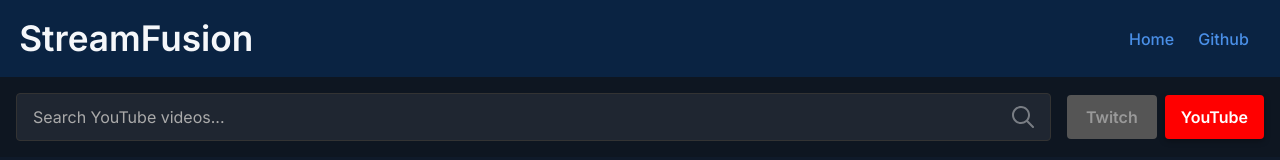
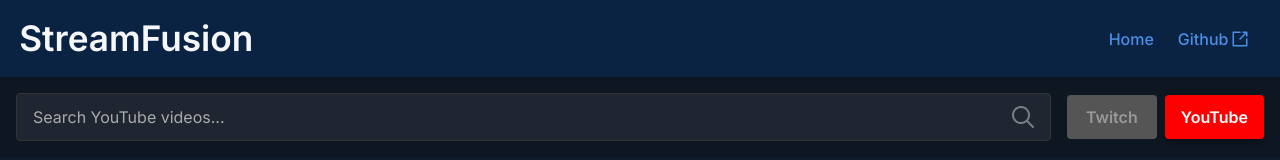
Before and after one commit to WesloTheWeb/streamFusion, a React (Vite) app: page / in a window 1280 px wide. Shown: the top 160 px of the page. Built offline with nearby package versions, Linux system fonts and the light colour scheme.

Commit message:
added SVG to Github hyperlink

```diff
--- a/src/components/NavigationHeader/Navigation.module.scss
+++ b/src/components/NavigationHeader/Navigation.module.scss
@@ -15,5 +15,17 @@
 
     a {
         margin: 0 .75rem;
+        gap: .15rem;
     }
 }
+
+.navLink {
+    display: flex;
+    align-items: center;
+}
+
+.navIcon {
+    width: 18px;
+    height: 18px;
+    fill: currentColor;
+}
--- a/src/components/NavigationHeader/NavigationHeader.tsx
+++ b/src/components/NavigationHeader/NavigationHeader.tsx
@@ -1,20 +1,32 @@
 import { navLinksConfig } from "../../config/nav/navConfig";
 import classes from './Navigation.module.scss';
 
-const { navLinkContainer } = classes;
+const { navLinkContainer, navLink, navIcon } = classes;
 
 const NavigationHeader = ({ }) => {
     return (
         <nav className={navLinkContainer}>
             <h1>StreamFusion</h1>
-            <div>
+            <div className={navLink}
+            >
                 {
-                    navLinksConfig.map((navLink) => {
+                    navLinksConfig.map((navItem) => {
                         return (
                             <a
-                                key={navLink.navTitle}
-                                href={navLink.path}>
-                                {navLink.navTitle}
+                                key={navItem.navTitle}
+                                href={navItem.path}
+                                className={navLink}
+                            >
+                                {navItem.navTitle}
+                                {navItem.icon && (
+                                    <svg
+                                        className={navIcon}
+                                        viewBox={navItem.icon.viewBox}
+                                        xmlns="http://www.w3.org/2000/svg"
+                                    >
+                                        <path d={navItem.icon.path}></path>
+                                    </svg>
+                                )}
                             </a>
                         )
                     })
--- a/src/config/nav/navConfig.ts
+++ b/src/config/nav/navConfig.ts
@@ -3,10 +3,15 @@
 export const navLinksConfig = [
     {
         navTitle: NAV_HOME,
-        path: '/'
+        path: '/',
+        icon: null
     },
     {
         navTitle: NAV_GITHUB_TITLE,
-        path: GITHUB_REPO_LINK
+        path: GITHUB_REPO_LINK,
+        icon: {
+            viewBox: "0 0 24 24",
+            path: "M22,12v9a1,1,0,0,1-1,1H3a1,1,0,0,1-1-1V3A1,1,0,0,1,3,2h9a1,1,0,0,1,0,2H4V20H20V12a1,1,0,0,1,2,0Zm-.618-9.923A.991.991,0,0,0,21,2H16a1,1,0,0,0,0,2h2.586l-7.293,7.293a1,1,0,1,0,1.414,1.414L20,5.414V8a1,1,0,0,0,2,0V3a1.01,1.01,0,0,0-.077-.382A1,1,0,0,0,21.382,2.077Z"
+        }
     }
 ];
```
